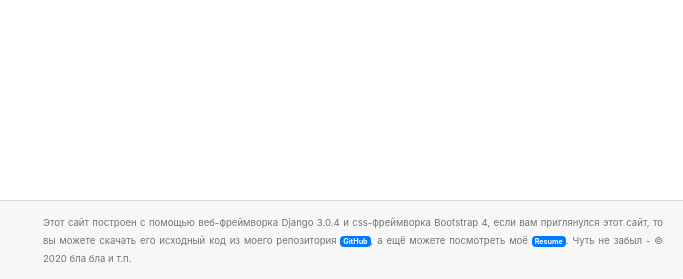
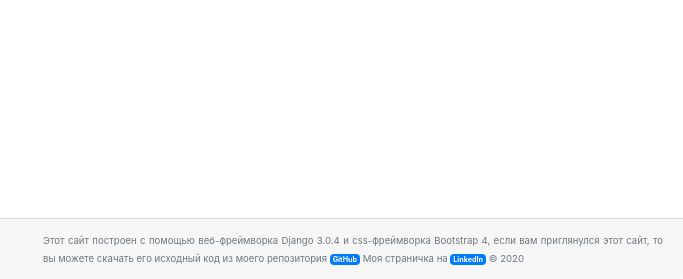
Before and after one commit to DmitKos/dkos.site, a Django app: template blog/templates/blog/tag.html in a window 1280 px wide. Shown: the part 521-800 px from the top of the page, without its empty margins (597-1280 px from the left). Run offline with Django 3.2, Linux system fonts and the light colour scheme; the template is opened without the code that fills it, so the values that code supplies are empty; some libraries are stand-ins or nearby versions.

Commit message:
a few changes

```diff
--- a/blog/templates/blog/base.html
+++ b/blog/templates/blog/base.html
@@ -100,10 +100,9 @@
 			<small class="text-muted">Этот сайт построен с помощью веб-фреймворка Django 3.0.4
 				и css-фреймворка Bootstrap 4, если вам приглянулся этот сайт, то вы можете
 				скачать его исходный код из моего репозитория <a href="https://github.com/DmitKos/"
-					class="badge badge-primary">GitHub</a>,
-				а ещё можете посмотреть моё <a href="{% url 'resume:resume' %}" class="badge badge-primary">Resume</a>.
-				Чуть не забыл - &copy;
-				2020 бла бла и т.п.
+					class="badge badge-primary">GitHub</a>
+				Моя страничка на <a href="https://www.linkedin.com/in/dkosterin/" class="badge badge-primary">LinkedIn</a>
+				&copy; 2020
 			</small>
 		</div>
 		{% endblock footer %}
--- a/static/css/styles.css
+++ b/static/css/styles.css
@@ -191,22 +191,27 @@ i {
     text-align: justify;
     font-size: 12px;
     color: DimGrey;
+    line-height: 1;
 }
 
 u {
     text-align: justify;
     font-size: 12px;
     color: DimGrey;
+    line-height: 1;
 }
 
 h1 {
     font-size: 20px;
+    line-height: 2.5;
 }
 
 h2 {
     font-size: 18px;
+    line-height: 2.5;
 }
 
 h3 {
     font-size: 16px;
+    line-height: 2.5;
 }
```
